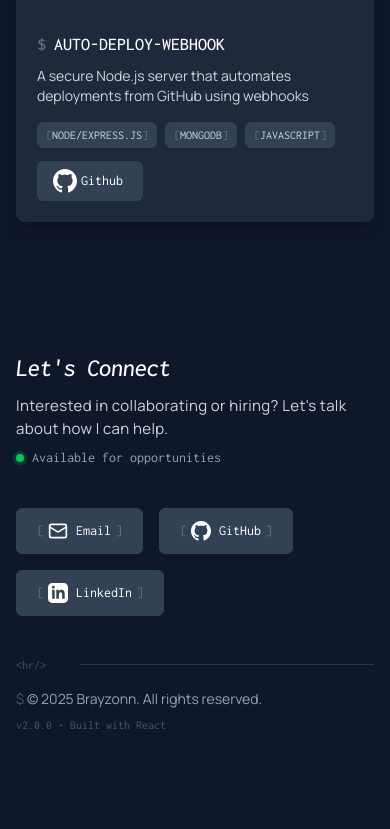
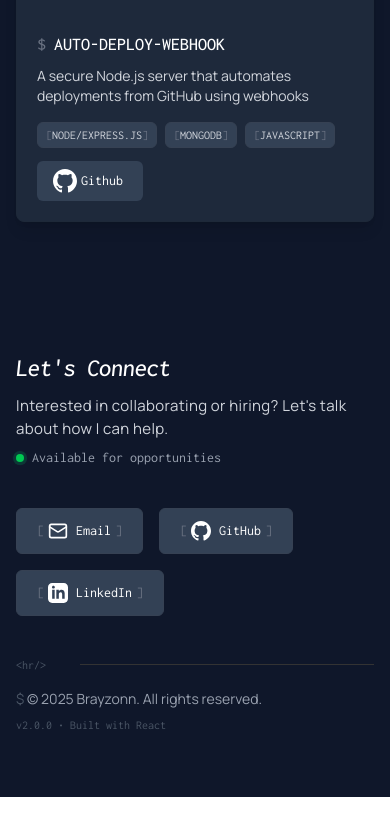
Before and after one commit to Brayzonn/zoneyhub, a React (Vite) app in the folder client/: page / in a window 390 px wide. Shown: the part 3707-4536 px from the top of the page. After the commit the page ends 4504 px from the top, so only its background shows below. Built offline with nearby package versions, Linux system fonts and the light colour scheme.

Commit message:
Portfolio v2.0 - Complete redesign

```diff
--- a/client/src/components/Footer.tsx
+++ b/client/src/components/Footer.tsx
@@ -113,7 +113,7 @@ const Footer = () => {
           Brayzonn. All rights reserved.
         </p>
 
-        <p className="pb-[2rem] text-xs text-gray-600 font-mono mt-2  md:pb-[3rem] md:mt-0">
+        <p className=" text-xs text-gray-600 font-mono mt-2  md:pb-[3rem] md:mt-0">
           v2.0.0 • Built with React
         </p>
       </div>
```
